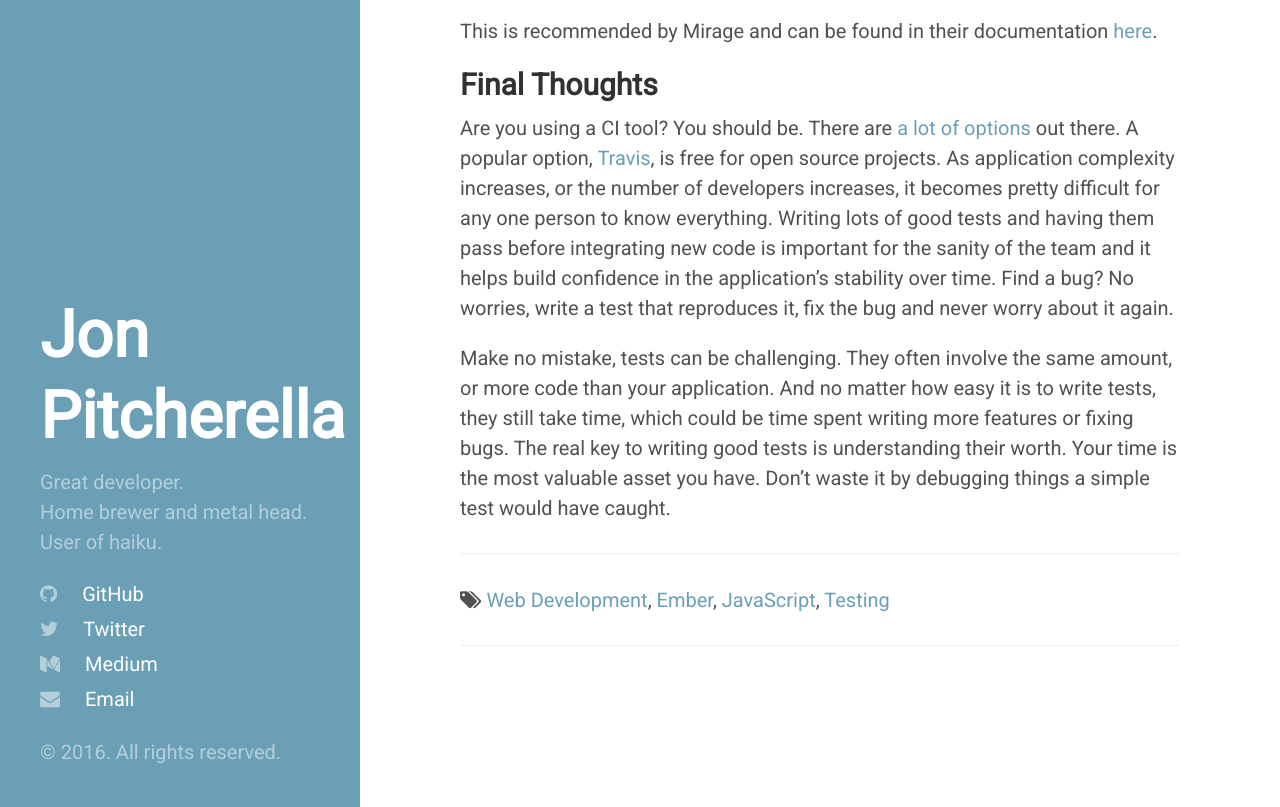
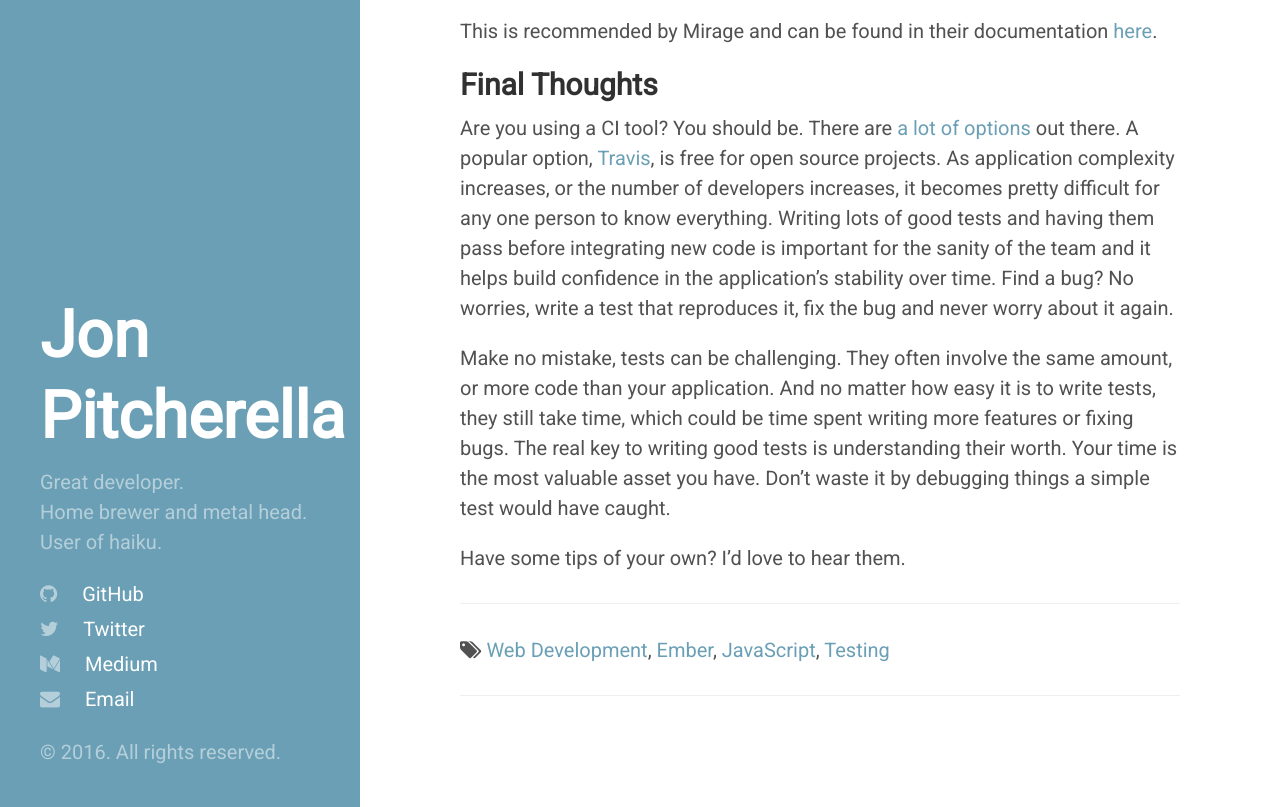
Before and after one commit to jonpitch/jonpitch.github.io, a Jekyll site: the page built from _posts/2016-07-27-write-better-ember-tests.md, in a window 1280 px wide and 900 px high, scrolled down 3614 px, cut to the strip 93-900 px from the top of the window. Built offline with Jekyll 4.4.1, drawn with Linux system fonts in a browser that asks for light colours; nearby versions of some CDN libraries; comment, search, counter and statistics services are not loaded.

Commit message:
minor post updates, medium link

```diff
--- a/_posts/2016-07-27-write-better-ember-tests.md
+++ b/_posts/2016-07-27-write-better-ember-tests.md
@@ -1,6 +1,7 @@
 ---
 layout: post
 title: Write Better Ember Tests
+medium: https://medium.com/@jonpitch/write-better-ember-tests-d2e22fb76bf2
 tags: [web-development, ember, javascript, testing]
 ---
 
@@ -25,23 +26,23 @@
 
 * Test Name
 
-{% gist jonpitch/eb3bed80fb5f9031dd9cc5c7519e5ee9 test-name.js %}
+{% gist jonpitch/fbfb8eb18c02f85843900da197ed8206 test-name.js %}
 
 * Assertion Message
 
-{% gist jonpitch/eb3bed80fb5f9031dd9cc5c7519e5ee9 assertion-message.js %}
+{% gist jonpitch/7d9727910838af52bfafdfa2a8533587 assertion-message.js %}
 
 ## Page Object
 
 The [Page Object Design pattern](http://martinfowler.com/bliki/PageObject.html) is a powerful one for writing re-usable, easy to understand tests. Here's an example:
 
-{% gist jonpitch/6e3259b377cb0f9a27d6950a84203640 basic-page-object.js %}
+{% gist jonpitch/a4b76e258d0a03d58437898727c7313b basic-page-object.js %}
 
 In this trivial example, the first test demonstrates a problem where as you start to add more tests, you will end up writing the same selectors multiple times. In the second test, it should be clear that the `page` variable could be refactored and re-used across tests. Now all of your tests reference `page.$button`; One change to the page object now updates all of your tests using it.
 
 An even better approach would be to leverage the [ember-cli-page-object](http://ember-cli-page-object.js.org/docs/v1.4.x/) addon:
 
-{% gist jonpitch/6e3259b377cb0f9a27d6950a84203640 ember-page.js %}
+{% gist jonpitch/fd8e3e8152652291f0b064a76303e3de ember-page.js %}
 
 In this example, we setup a `page` object which has all the parts of the page we care about, similar to the examples prior. With `ember-cli-page-object`, tests become much easier to reason because our assertions become almost human readable: `page.button.isVisible` could be understood by non-developers. `ember-cli-page-object` also makes writing tests faster for developers. Tests can be quickly read and understood without having to recall which jQuery selector to use to find your element.
 
@@ -83,3 +84,5 @@
 Are you using a CI tool? You should be. There are [a lot of options](https://xebialabs.com/the-ultimate-devops-tool-chest/continuous-integration/) out there. A popular option, [Travis](https://travis-ci.org/), is free for open source projects. As application complexity increases, or the number of developers increases, it becomes pretty difficult for any one person to know everything. Writing lots of good tests and having them pass before integrating new code is important for the sanity of the team and it helps build confidence in the application's stability over time. Find a bug? No worries, write a test that reproduces it, fix the bug and never worry about it again.
 
 Make no mistake, tests can be challenging. They often involve the same amount, or more code than your application. And no matter how easy it is to write tests, they still take time, which could be time spent writing more features or fixing bugs. The real key to writing good tests is understanding their worth. Your time is the most valuable asset you have. Don't waste it by debugging things a simple test would have caught.
+
+Have some tips of your own? I'd love to hear them.
```
